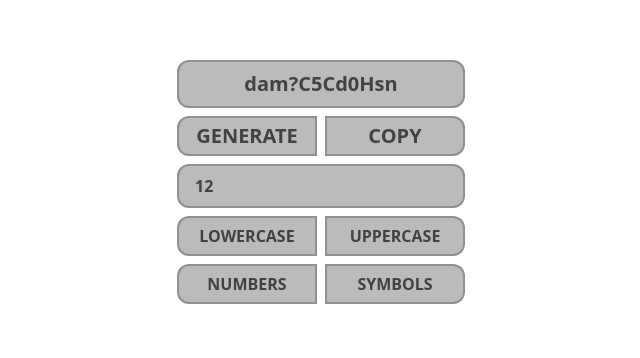
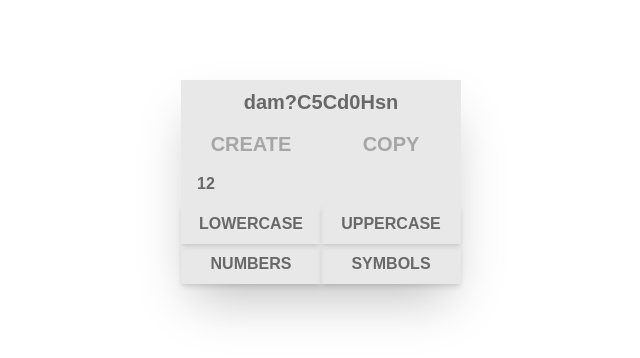
Before and after one commit to gusthv/password-generator, a React (Vite) app: page / in a window 1280 px wide. Shown: the part 218-576 px from the top of the page, without its empty margins (319-959 px from the left). Built offline with nearby package versions, Linux system fonts and the light colour scheme.

Commit message:
cleanup ui

```diff
--- a/src/App.tsx
+++ b/src/App.tsx
@@ -82,7 +82,7 @@ const App: React.FC = () => {
   };
 
   useEffect(() => {
-    if (passwordLen < 1) setPasswordLen(1);
+    if (passwordLen < 4) setPasswordLen(4);
     if (passwordLen > 16) setPasswordLen(16);
   }, [passwordLen]);
 
@@ -91,25 +91,23 @@ const App: React.FC = () => {
   }, []);
 
   return (
-    <div className="w-screen h-screen bg-white">
+    <div className="w-screen h-screen bg-[#ffffff] font-ubuntu">
       <div className="h-screen flex items-center justify-center">
-        <div>
+        <div className="w-min-content h-min-content shadow-2xl">
           <p
-            className={`w-[288px] mb-2 py-2 bg-[#4a4a4a5f] border-[#4a4a4a5f] border-[2px] rounded-xl overflow-auto text-nowrap text-center font-bold text-xl ${
-              isCopied ? "text-[#ffffff]" : "text-[#424242]"
-            }`}
+            className={`w-[280px] py-2 bg-[#4a4a4a20] overflow-auto text-[#686868] text-xl text-nowrap text-center font-bold hover:shadow-md`}
           >
             {isCopied ? copyString : password}
           </p>
-          <div className="w-[288px] mb-2 grid grid-cols-2 gap-2 auto-rows-fr font-bold text-xl cursor-pointer select-none">
+          <div className="w-[280px] grid grid-cols-2 auto-rows-fr select-none text-xl font-bold cursor-pointer">
             <span
-              className="w-[140px] h-[40px] bg-[#4a4a4a5f] border-[#4a4a4a5f] border-[2px] rounded-l-xl flex justify-center items-center text-[#424242] hover:text-[#ffffff]"
+              className="w-[140px] h-[40px] bg-[#4a4a4a20] flex justify-center items-center text-[#a6a6a6] hover:text-[#686868] hover:shadow-md"
               onClick={handleGeneratePassword}
             >
-              <p>GENERATE</p>
+              <p>CREATE</p>
             </span>
             <span
-              className="w-[140px] h-[40px] bg-[#4a4a4a5f] border-[#4a4a4a5f] border-[2px] rounded-r-xl flex justify-center items-center text-[#424242] hover:text-[#ffffff]"
+              className="w-[140px] h-[40px] bg-[#4a4a4a20] flex justify-center items-center text-[#a6a6a6] hover:text-[#686868] hover:shadow-md"
               onClick={handleCopyToClipboard}
             >
               <p>COPY</p>
@@ -118,13 +116,13 @@ const App: React.FC = () => {
           <input
             type="number"
             value={passwordLen}
-            min={1}
+            min={4}
             max={16}
             onChange={(e) => setPasswordLen(Number(e.target.value))}
-            className="w-[288px] bg-[#4a4a4a5f] border-[#4a4a4a5f] border-[2px] rounded-xl mb-2 py-2 px-4 text-[#424242] font-bold"
+            className="w-[280px] bg-[#4a4a4a20] py-2 px-4 text-[#686868] font-bold hover:shadow-md"
           />
-          <div className="flex select-none">
-            <div className="grid grid-cols-2 gap-2 auto-rows-fr">
+          <div className="flex text-l select-none">
+            <div className="grid grid-cols-2 auto-rows-fr">
               {Object.keys(parameters).map((parameter, index) => (
                 <p
                   key={index}
@@ -135,19 +133,9 @@ const App: React.FC = () => {
                   }
                   className={`${
                     parameters[parameter as keyof typeof parameters]
-                      ? "text-[#424242] hover:text-[#42424250] border-[2px] border-[#4a4a4a5f]"
-                      : "text-[#777777] hover:text-[#ffffff] border-[2px] hover:border-[#4a4a4a5f] border-white"
-                  } w-[140px] h-[40px] bg-[#4a4a4a5f] flex justify-center items-center font-bold cursor-pointer ${
-                    parameter.toUpperCase() == "SYMBOLS"
-                      ? "rounded-r-xl"
-                      : parameter.toUpperCase() == "NUMBERS"
-                      ? "rounded-l-xl"
-                      : parameter.toUpperCase() == "UPPERCASE"
-                      ? "rounded-r-xl"
-                      : parameter.toUpperCase() == "LOWERCASE"
-                      ? "rounded-l-xl"
-                      : ""
-                  }`}
+                      ? "shadow-md text-[#686868] hover:text-[#a6a6a6] hover:shadow-none"
+                      : "shadow-none text-[#a6a6a6] hover:text-[#686868] hover:shadow-md"
+                  } w-[140px] h-[40px] bg-[#4a4a4a20] flex justify-center items-center font-bold cursor-pointer`}
                 >
                   {parameter.toUpperCase()}
                 </p>
--- a/src/index.css
+++ b/src/index.css
@@ -1,3 +1,9 @@
 @tailwind base;
 @tailwind utilities;
 @tailwind components;
+
+.font-ubuntu {
+  font-family: "Ubuntu", sans-serif;
+  font-weight: 700;
+  font-style: normal;
+}
```
